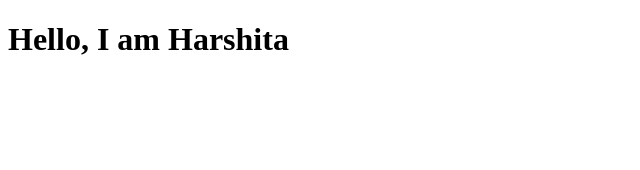
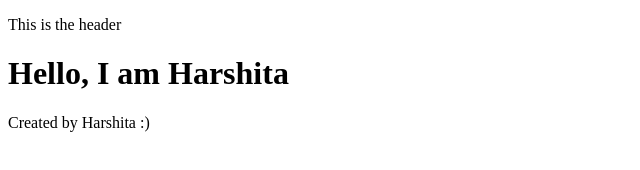
Before and after one commit to Harshita-Kanal/Learn-Gatsby, a Gatsby site: page / in a window 1280 px wide. Shown: the whole page, without its empty margins (0-640 px from the left). Built offline with nearby package versions, Linux system fonts and the light colour scheme; Gatsby itself is replaced by a stand-in of ours.

Commit message:
Added Layouts

```diff
--- a/src/components/Footer.js
+++ b/src/components/Footer.js
@@ -0,0 +1,12 @@
+import React from 'react'
+
+const Footer = () => {
+    return (
+        <div>
+            <p>Created by Harshita :)</p>
+        </div>
+    )
+}
+
+
+export default Footer;
--- /dev/null
+++ b/src/components/Header.js
@@ -0,0 +1,12 @@
+import React from 'react'
+
+const Header = () => {
+    return (
+        <div>
+            <p>This is the header</p>
+        </div>
+    )
+}
+
+
+export default Header;
--- /dev/null
+++ b/src/components/Layout.js
@@ -0,0 +1,16 @@
+import React from 'react'
+import Header from './Header';
+import Footer from './Footer';
+
+const Layout = (props) => {
+    return (
+        <div>
+            <Header />
+            {props.children}
+            <Footer />
+        </div>
+    )
+}
+
+
+export default Layout;
--- a/src/pages/index.js
+++ b/src/pages/index.js
@@ -1,10 +1,13 @@
 import React from "react"
+import Layout from "../components/Layout";
 
 const Home = () => {
   return(
+    <Layout>
     <div className="head">
       <h1>Hello, I am Harshita</h1>
     </div>
+    </Layout>
   )
 }
 
```
